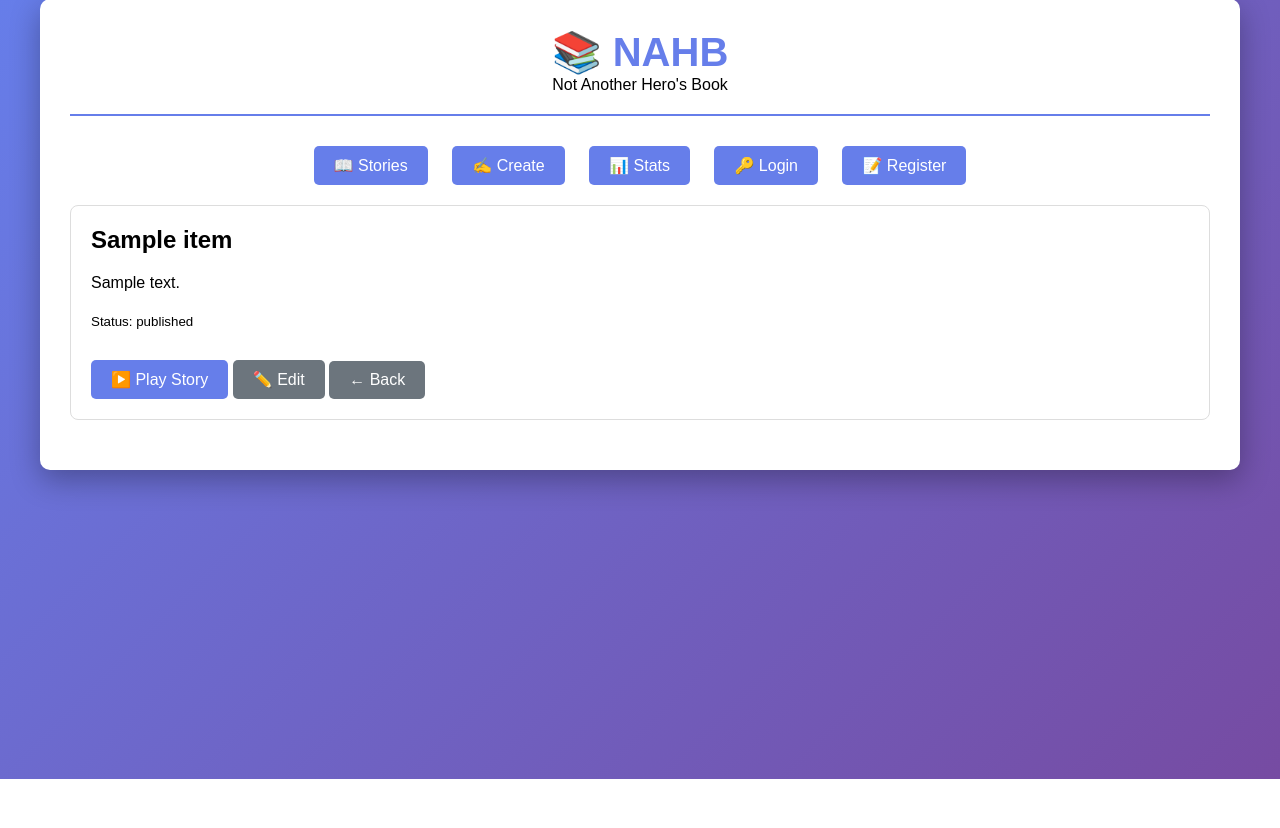
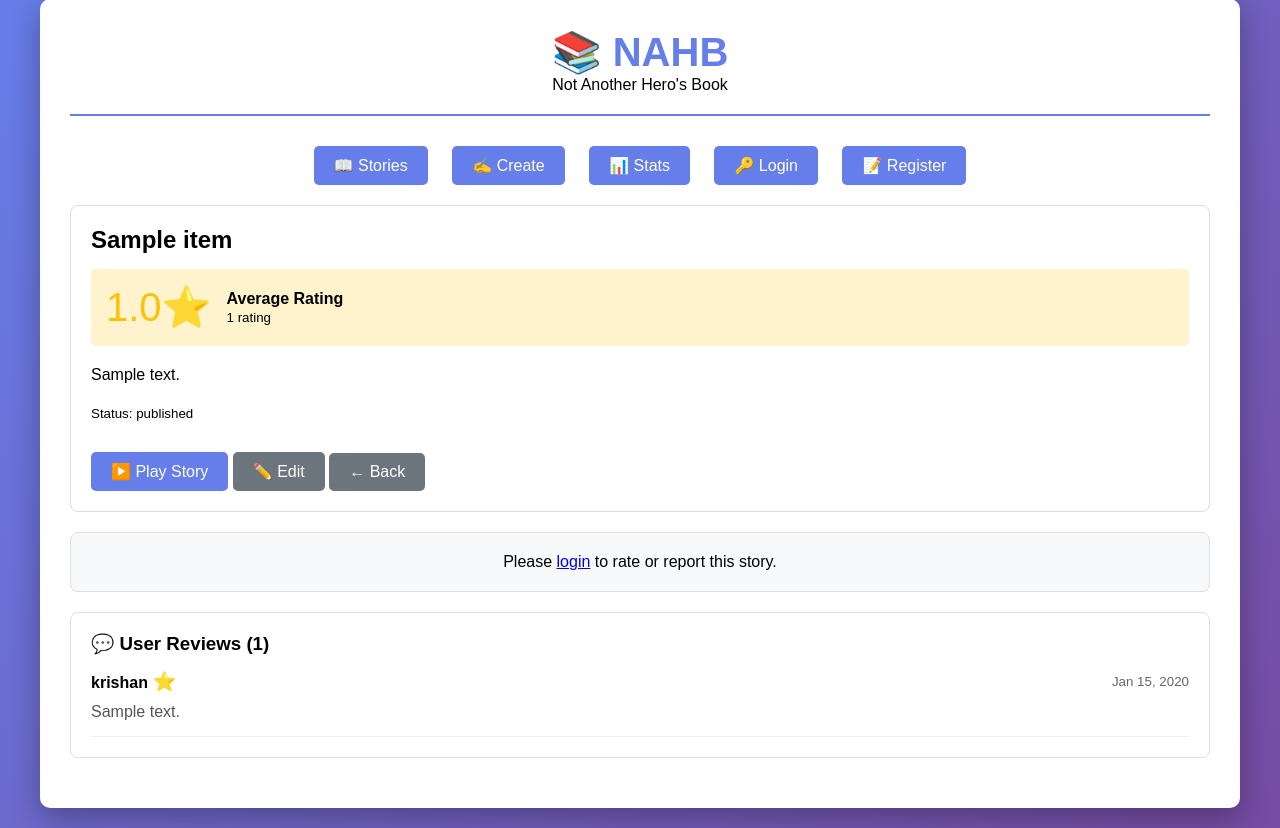
Before and after one commit to krishan-baragama/nahb-project, a Django app: page /story/1/ in a window 1280 px wide. Shown: the part 21-849 px from the top of the page. Before the commit the page ends 800 px from the top, so only its background shows below. Run offline with Django 5.2, Linux system fonts and the light colour scheme; data comes from the database, SQL or seed files in the repository; tables that the repository leaves empty hold one stand-in row (values such as "Sample post"); a database or web service that is not in the repository returns one stand-in record (values such as "Sample title"); data that the repository does not hold is empty.

Commit message:
feat(level18): add rating and report UI to story detail - Display average rating with star count - Add rating form (1-5 stars + comment) - Add report form for flagging content - Show all user reviews with comments - Require login to rate/report

```diff
--- a/django-app/djangoProject/gameplayApp/templates/gameplay/story_detail.html
+++ b/django-app/djangoProject/gameplayApp/templates/gameplay/story_detail.html
@@ -1,9 +1,27 @@
 {% extends 'gameplay/base.html' %}
+
 {% block title %}{{ story.title }} - NAHB{% endblock %}
+
 {% block content %}
 {% if story %}
 <div class="card">
     <h2>{{ story.title }}</h2>
+
+    <!-- Average Rating Display -->
+    {% if avg_rating %}
+    <div style="background: #fff3cd; padding: 15px; border-radius: 5px; margin: 15px 0;">
+        <div style="display: flex; align-items: center; gap: 15px;">
+            <div style="font-size: 2.5em; color: #ffc107;">
+                {{ avg_rating }}⭐
+            </div>
+            <div>
+                <strong>Average Rating</strong><br>
+                <small>{{ rating_count }} rating{{ rating_count|pluralize }}</small>
+            </div>
+        </div>
+    </div>
+    {% endif %}
+
     <p style="margin: 20px 0;">{{ story.description }}</p>
     <p><small>Status: {{ story.status }}</small></p>
 
@@ -13,6 +31,96 @@
         <a href="{% url 'story_list' %}" class="btn" style="background: #6c757d;">← Back</a>
     </div>
 </div>
+
+<!-- Rating Form (Level 18) -->
+{% if user.is_authenticated %}
+<div class="card">
+    <h3>⭐ Rate This Story</h3>
+
+    {% if user_rating %}
+    <p style="background: #d4edda; padding: 10px; border-radius: 5px; color: #155724;">
+        Your current rating: {{ user_rating.rating }}⭐
+        {% if user_rating.comment %}
+        <br><em>"{{ user_rating.comment }}"</em>
+        {% endif %}
+    </p>
+    <p><small>You can update your rating below:</small></p>
+    {% endif %}
+
+    <form method="POST" action="{% url 'rate_story' story.id %}">
+        {% csrf_token %}
+
+        <label><strong>Rating (1-5 stars):</strong></label>
+        <div style="margin-bottom: 15px;">
+            <input type="radio" name="rating" value="5" id="r5" {% if user_rating.rating == 5 %}checked{% endif %}>
+            <label for="r5" style="display: inline; cursor: pointer;">⭐⭐⭐⭐⭐ (5 - Excellent)</label><br>
+
+            <input type="radio" name="rating" value="4" id="r4" {% if user_rating.rating == 4 %}checked{% endif %}>
+            <label for="r4" style="display: inline; cursor: pointer;">⭐⭐⭐⭐ (4 - Good)</label><br>
+
+            <input type="radio" name="rating" value="3" id="r3" {% if user_rating.rating == 3 %}checked{% endif %}>
+            <label for="r3" style="display: inline; cursor: pointer;">⭐⭐⭐ (3 - Average)</label><br>
+
+            <input type="radio" name="rating" value="2" id="r2" {% if user_rating.rating == 2 %}checked{% endif %}>
+            <label for="r2" style="display: inline; cursor: pointer;">⭐⭐ (2 - Poor)</label><br>
+
+            <input type="radio" name="rating" value="1" id="r1" {% if user_rating.rating == 1 %}checked{% endif %}>
+            <label for="r1" style="display: inline; cursor: pointer;">⭐ (1 - Terrible)</label>
+        </div>
+
+        <label><strong>Comment (optional):</strong></label>
+        <textarea name="comment" placeholder="Share your thoughts about this story...">{% if user_rating %}{{ user_rating.comment }}{% endif %}</textarea>
+
+        <button type="submit" class="btn">Submit Rating</button>
+    </form>
+</div>
+
+<!-- Report Form -->
+<div class="card" style="background: #fff3cd;">
+    <h3>🚩 Report This Story</h3>
+    <p><small>Report if this story contains inappropriate content</small></p>
+
+    <form method="POST" action="{% url 'report_story' story.id %}">
+        {% csrf_token %}
+
+        <label><strong>Reason for reporting:</strong></label>
+        <textarea name="reason" required placeholder="Describe why this story should be reviewed..."></textarea>
+
+        <button type="submit" class="btn btn-danger" style="background: #dc3545;">Submit Report</button>
+    </form>
+</div>
+{% else %}
+<div class="card" style="background: #f8f9fa; text-align: center;">
+    <p>Please <a href="{% url 'login' %}">login</a> to rate or report this story.</p>
+</div>
+{% endif %}
+
+<!-- All Ratings & Comments -->
+{% if ratings %}
+<div class="card">
+    <h3>💬 User Reviews ({{ rating_count }})</h3>
+
+    {% for rating in ratings %}
+    <div style="border-bottom: 1px solid #eee; padding: 15px 0;">
+        <div style="display: flex; justify-content: space-between; align-items: center;">
+            <div>
+                <strong>{{ rating.user.username }}</strong>
+                <span style="color: #ffc107; font-size: 1.2em;">
+                    {% for i in "12345" %}
+                        {% if forloop.counter <= rating.rating %}⭐{% endif %}
+                    {% endfor %}
+                </span>
+            </div>
+            <small style="color: #666;">{{ rating.created_at|date:"M d, Y" }}</small>
+        </div>
+        {% if rating.comment %}
+        <p style="margin-top: 10px; color: #555;">{{ rating.comment }}</p>
+        {% endif %}
+    </div>
+    {% endfor %}
+</div>
+{% endif %}
+
 {% else %}
 <p>Story not found.</p>
 {% endif %}
```
